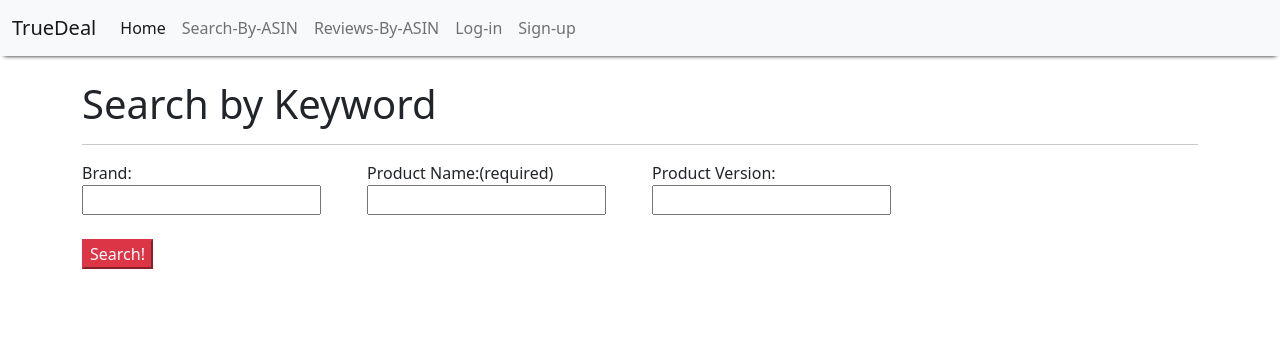
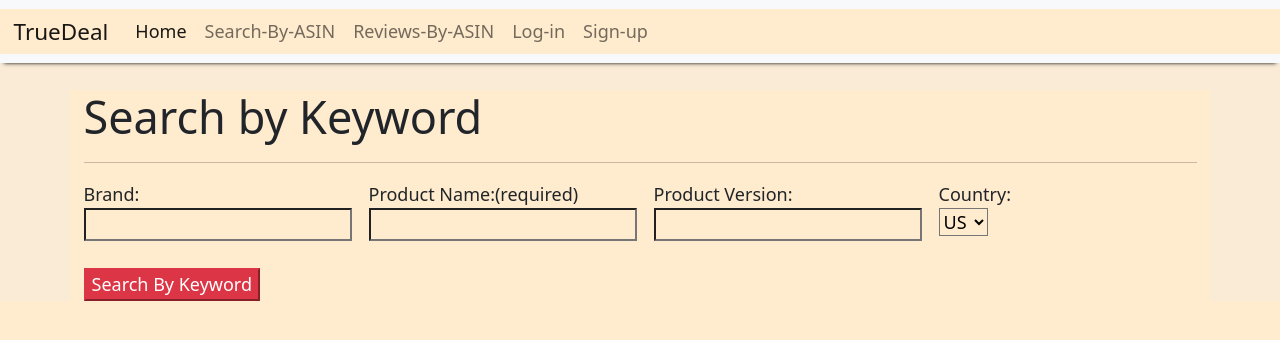
Before and after one commit to dengxinjuan/trueDeal, a Flask app: page / in a window 1280 px wide. Shown: the top 340 px of the page. Run offline with Flask 2, Linux system fonts and the light colour scheme.

Commit message:
working on adding country fitler

```diff
--- a/app.py
+++ b/app.py
@@ -29,13 +29,13 @@ connect_db(app)
 db.create_all()
 
 ##function to search
-def request_amazon(amazonkeyword):
+def request_amazon(amazonkeyword,country):
 
     """this will return json for the product keyword"""
 
     url = "https://amazon-product-reviews-keywords.p.rapidapi.com/product/search"
 
-    querystring = {f"keyword": {amazonkeyword},"country":"US","category":"aps"}
+    querystring = {f"keyword": {amazonkeyword},"country":{country},"category":"aps"}
 
     headers = {
     'x-rapidapi-key': "e6001d6072msh1f868436da26ed9p1ce5c5jsnb7b3847e24ce",
@@ -113,8 +113,9 @@ def search_result():
     productname = request.args["productname"]
     brand=request.args["brand"]
     version=request.args["version"]
+    country = request.args["country"]
     searchterm = brand+productname+version
-    result = request_amazon(searchterm)
+    result = request_amazon(searchterm,country)
 
 
     #walmartresult =request_walmart(searchterm)
@@ -228,11 +229,11 @@ def page_not_found(e):
 
 ### seach by asin page
 
-def product_by_asin(asin):
+def product_by_asin(asin,country):
     """return product details by asin"""
 
     url = "https://amazon-product-reviews-keywords.p.rapidapi.com/product/details"
-    querystring = {f"asin":{asin},"country":"US"}
+    querystring = {f"asin":{asin},"country":{country}}
 
     headers = {
     'x-rapidapi-key': "e6001d6072msh1f868436da26ed9p1ce5c5jsnb7b3847e24ce",
@@ -256,7 +257,8 @@ def search_by_asin():
     form = AsinSearchForm()
     if form.validate_on_submit():
         asin_search_term = form.ASIN.data
-        result = product_by_asin(asin_search_term)
+        country = form.country.data
+        result = product_by_asin(asin_search_term,country)
         return render_template('asin.html',form=form,result=result)
 
     return render_template("asin.html",form=form)
@@ -269,12 +271,12 @@ def search_by_asin():
 
 ### search reviews by asin
 
-def search_reviews(asin):
+def search_reviews(asin,country):
     """get reviews by asin"""
 
     url = "https://amazon-product-reviews-keywords.p.rapidapi.com/product/reviews"
 
-    querystring = {f"asin":{asin},"country":"US","variants":"1","top":"0"}
+    querystring = {f"asin":{asin},"country":{country},"variants":"1","top":"0"}
 
     headers = {
     'x-rapidapi-key': "e6001d6072msh1f868436da26ed9p1ce5c5jsnb7b3847e24ce",
@@ -296,7 +298,8 @@ def reviews_by_asin():
 
     if form.validate_on_submit():
         review_search_term = form.reviewsByAsin.data
-        result = search_reviews(review_search_term)
+        country = form.country.data
+        result = search_reviews(review_search_term,country)
         return render_template('reviews.html',form=form, result=result)
 
     return render_template('reviews.html',form=form)
--- a/static/css/main.css
+++ b/static/css/main.css
@@ -1,4 +1,4 @@
-body{
+* {
     background-color:blanchedalmond;
     font-size: large;
 }
--- a/templates/asin.html
+++ b/templates/asin.html
@@ -36,7 +36,7 @@ if field.widget.input_type != 'hidden' %}
 
     {%endfor%}
 </ul>
-<a href="{{result['url']}}" class="btn-danger">Go!</a>
+<a href="{{result['url']}}" class="btn btn-danger">Go!</a>
 
 {%endif%}
 </div>
--- a/templates/base.html
+++ b/templates/base.html
@@ -5,13 +5,13 @@
     <meta name="viewport" content="width={device-width}, initial-scale=1.0">
     <title>Homepage</title>
 
-    <link rel="stylesheet" href="../static/css/main.css">
 
     <script src="https://unpkg.com/jquery"></script>
+    <link href="/Users/xinjuandeng/Documents/trueDeal/static/css/main.css" rel="stylesheet">
 
     <link href="https://cdn.jsdelivr.net/npm/bootstrap@5.0.0-beta1/dist/css/bootstrap.min.css" rel="stylesheet" integrity="sha384-giJF6kkoqNQ00vy+HMDP7azOuL0xtbfIcaT9wjKHr8RbDVddVHyTfAAsrekwKmP1" crossorigin="anonymous">
 </head>
-<body>
+<body style="background-color: antiquewhite;">
 
 
     <nav class="navbar navbar-expand-lg navbar-light bg-light" style="box-shadow: 0 4px 4px -4px black">
--- a/templates/home.html
+++ b/templates/home.html
@@ -13,6 +13,7 @@
             <div class="col-3">Brand:</div>
             <div class="col-3">Product Name:(required)</div>
             <div class="col-3">Product Version:</div>
+            <div class="col-3"><label for="country">Country:</label></div>
 
         </div>
 
@@ -20,15 +21,45 @@
 
 
         <div class="row">
-        <div class="col-3"><input id="brand"type="text" name="brand"> <b id="brand-err"></b> </div>
-        <div class="col-3"><input type="text id="productname" name="productname" required> <b id="productname-err"></b> </div>
-        <div class="col-3"><input id="version" name="version"> <b id="version-err"></b> </div>
+        <div class="col-3"><input id="brand"type="text" name="brand">  </div>
+        <div class="col-3"><input type="text id="productname" name="productname" required> </div>
+        <div class="col-3"><input id="version" name="version">  </div>
+        <div class="col-3">
+
+
+            <select name="country" id="country">
+
+                <option value="US">US</option>
+                <option value="AU">AU</option>
+                <option value="BR">BR</option>
+                <option value="CA">CA</option>
+                <option value="CN">CN</option>
+                <option value="FR">FR</option>
+                <option value="DE">DE</option>
+                <option value="IN">IN</option>
+                <option value="IT">IT</option>
+                <option value="MX">MX</option>
+                <option value="NL">NL</option>
+                <option value="SG">SG</option>
+                <option value="ES">ES</option>
+                <option value="TR">TR</option>
+                <option value="AE">AE</option>
+                <option value="GB">GB</option>
+                <option value="JP">JP</option>
+
+            </select>
+
+
+
+
+        </div>
+
         </div>
 
         <br>
 
         <div>
-            <button  class=" btn-danger">Search!</button>
+            <button  class=" btn-danger">Search By Keyword</button>
         </div>
 
     </form>
--- a/templates/search.html
+++ b/templates/search.html
@@ -21,7 +21,7 @@
 
 
                 <div class="btn">
-                    <a href="{{result[i]['url']}}" target="_blank">Go!</a>
+                    <a href="{{result[i]['url']}}" target="_blank" class="btn btn-danger">Go!</a>
                 </div>
         </div>
     </div>
```
Also changed, not shown: forms.py (+10 -1 lines), seed.py (added, +26 -0 lines), templates/username.html (+33 -30 lines).
